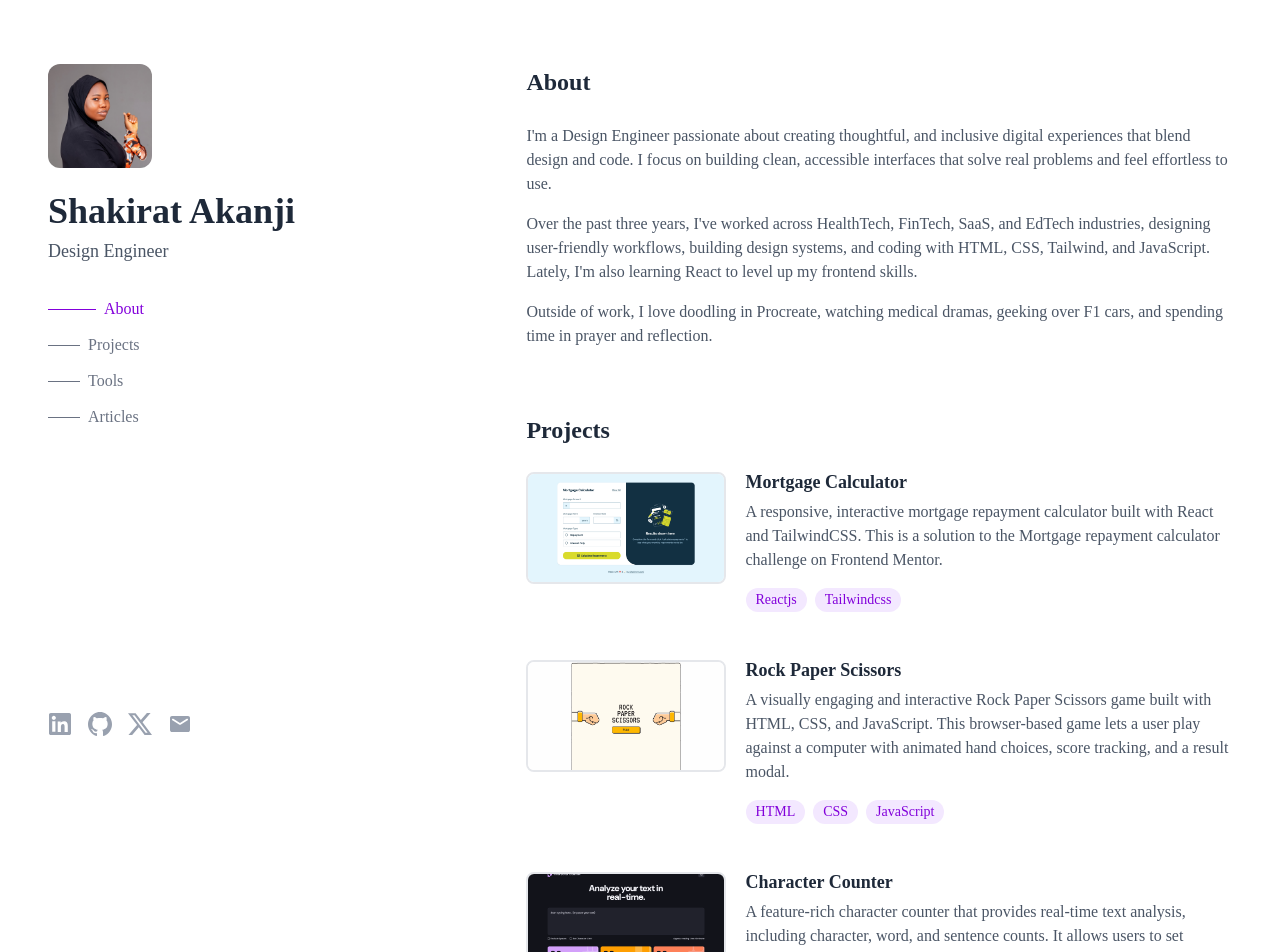
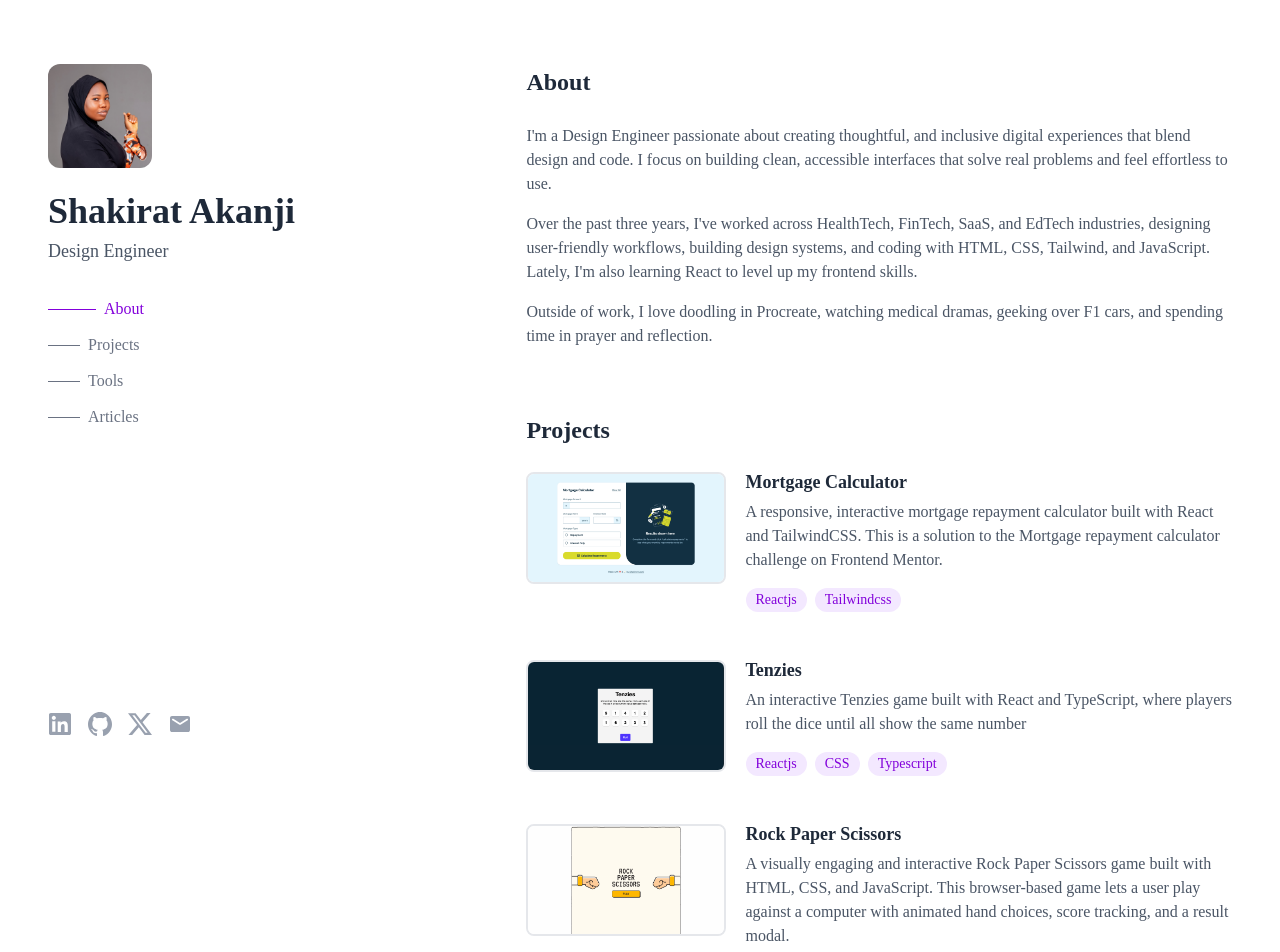
Before and after one commit to Anikhe00/Portfolio-V1, a React (Vite) app: page / in a window 1280 px wide. Shown: the top 952 px of the page. Built offline with nearby package versions, Linux system fonts and the light colour scheme.

Commit message:
Added a New Project

```diff
--- a/src/projectsData.js
+++ b/src/projectsData.js
@@ -6,6 +6,7 @@ import faqPageImg from "/src/images/faq-page.png";
 import weatherCastImg from "/src/images/weathercast.png";
 import ideaVaultImg from "/src/images/idea-vault.png";
 import colorSparkImg from "/src/images/color-spark.png";
+import tenziesImg from "/src/images/Tenzies.png";
 
 const projectData = [
   {
@@ -21,6 +22,17 @@ const projectData = [
 
   {
     id: 2,
+    name: "Tenzies",
+    description:
+      "An interactive Tenzies game built with React and TypeScript, where players roll the dice until all show the same number",
+    tools: ["Reactjs", "CSS", "Typescript"],
+    link: "https://typed-tenzies.vercel.app/",
+    github: "https://github.com/Anikhe00/typed-tenzies",
+    image: tenziesImg,
+  },
+
+  {
+    id: 3,
     name: "Rock Paper Scissors",
     description:
       "A visually engaging and interactive Rock Paper Scissors game built with HTML, CSS, and JavaScript. This browser-based game lets a user play against a computer with animated hand choices, score tracking, and a result modal.",
@@ -31,7 +43,7 @@ const projectData = [
   },
 
   {
-    id: 3,
+    id: 4,
     name: "Character Counter",
     description:
       "A feature-rich character counter that provides real-time text analysis, including character, word, and sentence counts. It allows users to set character limits with warnings, estimate reading time, analyze letter density, customize themes, and navigate using only the keyboard—all in a fully responsive interface.",
@@ -42,7 +54,7 @@ const projectData = [
   },
 
   {
-    id: 4,
+    id: 5,
     name: "Recipe Hub",
     description:
       "RecipeHub is a simple and interactive recipe finder web app that allows users to explore random meals, search for recipes, and view meal details, including categories and YouTube tutorials. It uses TheMealDB API to fetch meal data dynamically.",
@@ -53,7 +65,7 @@ const projectData = [
   },
 
   {
-    id: 5,
+    id: 6,
     name: "FAQ Page",
     description:
       "A clean and responsive FAQ Accordion component built using React and TailwindCSS. Users can toggle each FAQ item to expand or collapse the answer, enhancing user experience through smooth animations and intuitive UI.",
@@ -64,7 +76,7 @@ const projectData = [
   },
 
   {
-    id: 6,
+    id: 7,
     name: "WeatherCast",
     description:
       "A clean, simple, and responsive weather application built using HTML, CSS, and vanilla JavaScript. The app fetches real-time weather data from the OpenWeatherMap API and displays key weather information for any city the user searches for.",
@@ -75,7 +87,7 @@ const projectData = [
   },
 
   {
-    id: 7,
+    id: 8,
     name: "Idea Vault",
     description:
       "IdeaVault is a simple web app to save, view, and manage research resources with local storage. No database needed!",
@@ -86,7 +98,7 @@ const projectData = [
   },
 
   {
-    id: 8,
+    id: 9,
     name: "Color Spark",
     description:
       "ColorSpark is a simple web app to generate random colors and copy them to the clipboard. It uses HTML, CSS, and vanilla JavaScript.",
```
Also changed, not shown: src/images/Tenzies.png (added).
